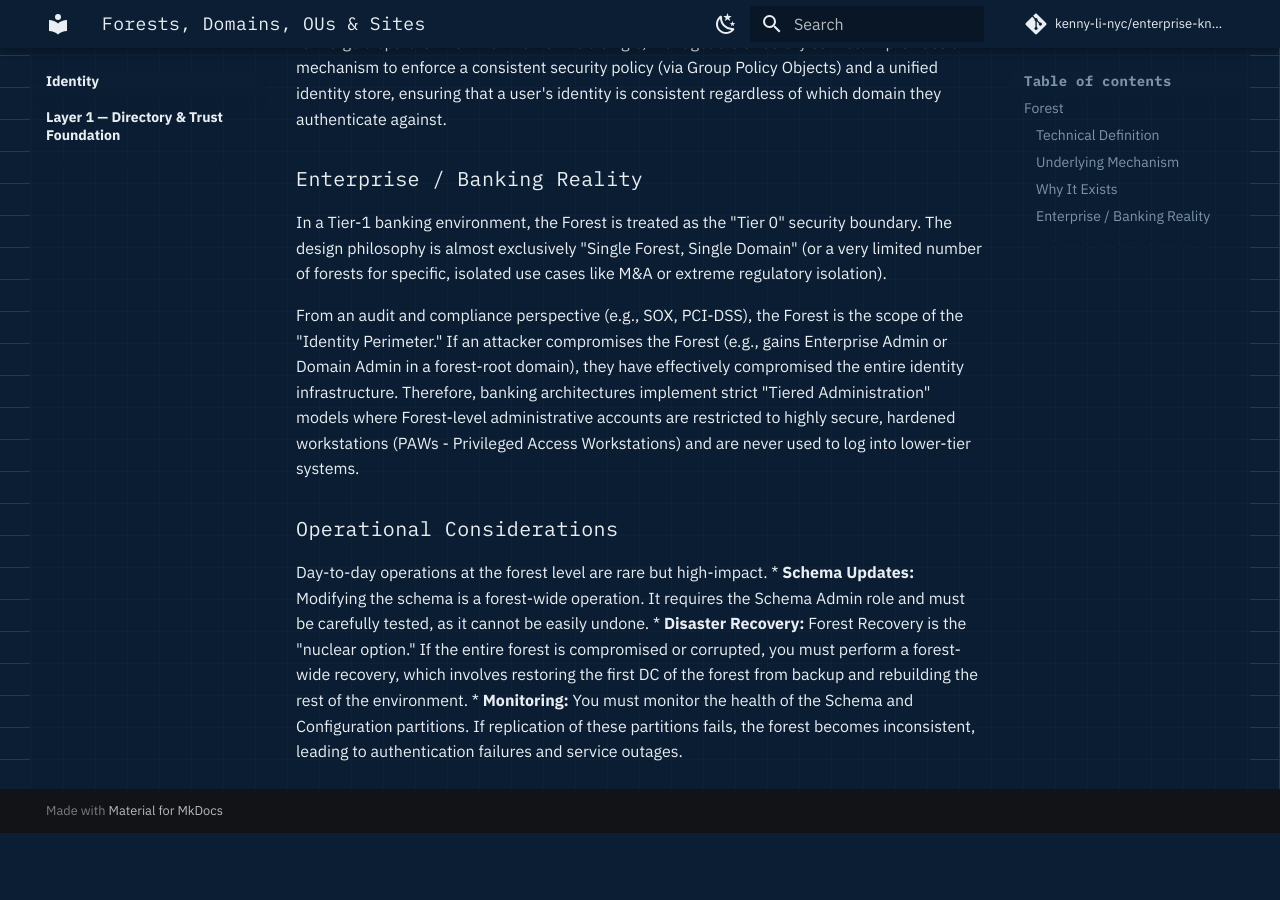
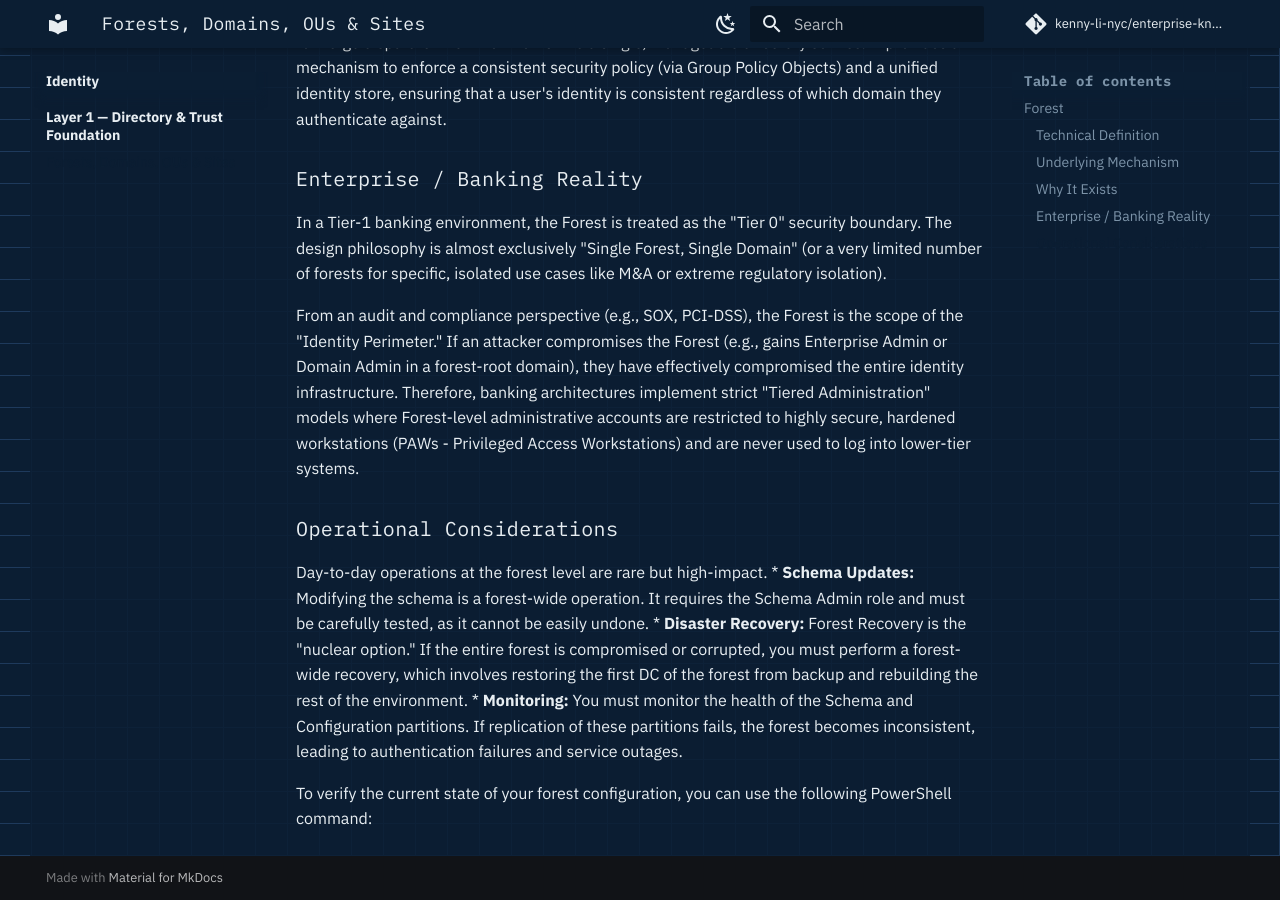
Before and after one commit to kenny-li-nyc/enterprise-knowledge-base, an MkDocs documentation site: the page built from docs/identity/layer1-directory-trust/forests-domains-ous-sites.md, in a window 1280 px wide and 900 px high, scrolled down 1096 px. Built offline with MkDocs 1.6.1 and Material for MkDocs 9.7.7, drawn with Linux system fonts in a browser that asks for light colours; comment, search, counter and statistics services are not loaded; before the commit the page ends 1929 px from its top, so only the background shows below that.

Commit message:
docs: add PowerShell command to verify forest configuration
Co-authored-by: aider (gemini/gemini-3.1-flash-lite) <aider@aider.chat>

```diff
--- a/docs/identity/layer1-directory-trust/forests-domains-ous-sites.md
+++ b/docs/identity/layer1-directory-trust/forests-domains-ous-sites.md
@@ -27,3 +27,5 @@ Day-to-day operations at the forest level are rare but high-impact.
 *   **Schema Updates:** Modifying the schema is a forest-wide operation. It requires the Schema Admin role and must be carefully tested, as it cannot be easily undone.
 *   **Disaster Recovery:** Forest Recovery is the "nuclear option." If the entire forest is compromised or corrupted, you must perform a forest-wide recovery, which involves restoring the first DC of the forest from backup and rebuilding the rest of the environment.
 *   **Monitoring:** You must monitor the health of the Schema and Configuration partitions. If replication of these partitions fails, the forest becomes inconsistent, leading to authentication failures and service outages.
+
+To verify the current state of your forest configuration, you can use the following PowerShell command:
```
